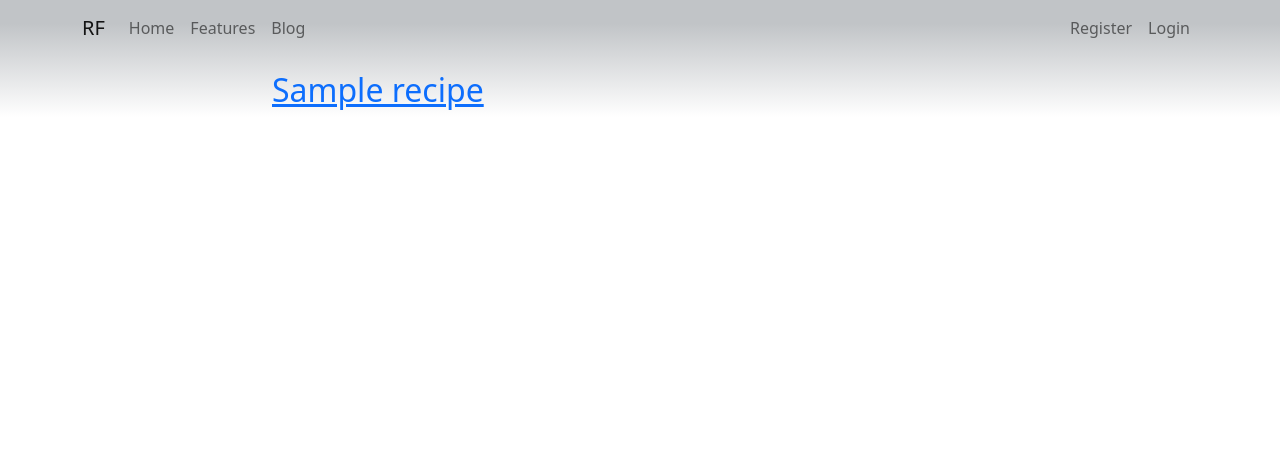
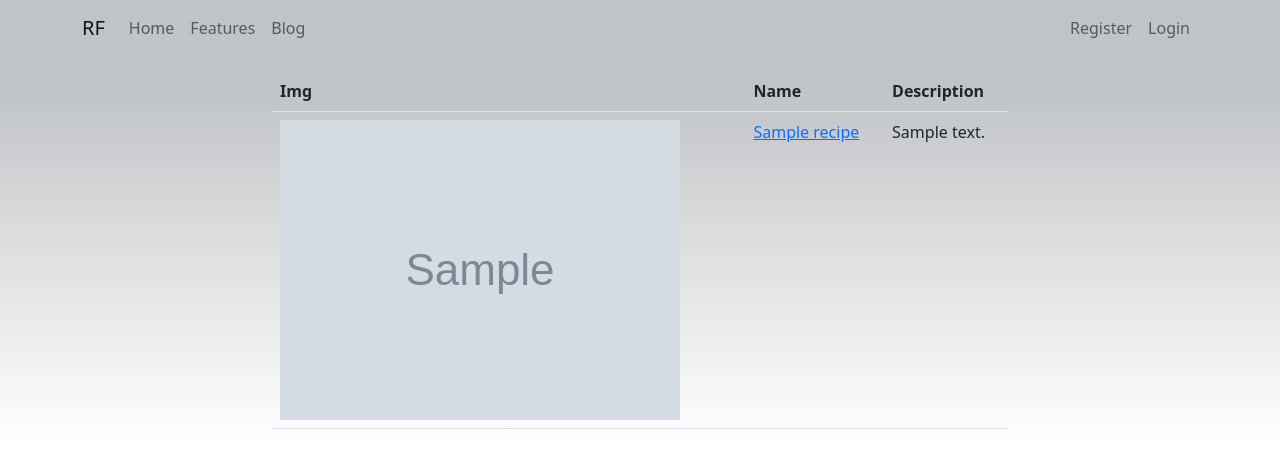
Before and after one commit to Tomczan/recipes-finder-django, a Django app: page /recipe/ in a window 1280 px wide. Shown: the top 468 px of the page. Run offline with Django 4.2, Linux system fonts and the light colour scheme; tables that the repository leaves empty hold one stand-in row (values such as "Sample post"); grey boxes marked "Sample" are stand-in pictures; some libraries are stand-ins or nearby versions.

Commit message:
recipe/list.html: bootstrap table

```diff
--- a/recipes_finder/recipe/templates/recipe/list.html
+++ b/recipes_finder/recipe/templates/recipe/list.html
@@ -1,9 +1,26 @@
 {% extends "base.html" %}
+{% load static %}
+{% load thumbnail %}
 
 {% block content %}
+<div class="table-responsive">
+    <table class="table table-hover">
+        <thead>
+            <tr>
+                <th scope="col">Img</th>
+                <th scope="col">Name</th>
+                <th scope="col">Description</th>
+            </tr>
+        </thead>
 {% for recipe in recipes %}
-<h2>
-    <a href="{{ recipe.get_absolute_url }}">{{recipe.name}}</a>
-</h2>
+        <tbody>
+            <tr>
+                <th scope="row"><img src="{% thumbnail recipe.image 100x0 %}"></th>
+                <td><a href="{{ recipe.get_absolute_url }}">{{recipe.name}}</a></td>
+                <td>{{recipe.description}}</td>
+            </tr>
 {% endfor %}
+        </tbody>
+    </table>
+</div>
 {% endblock content %}
```
